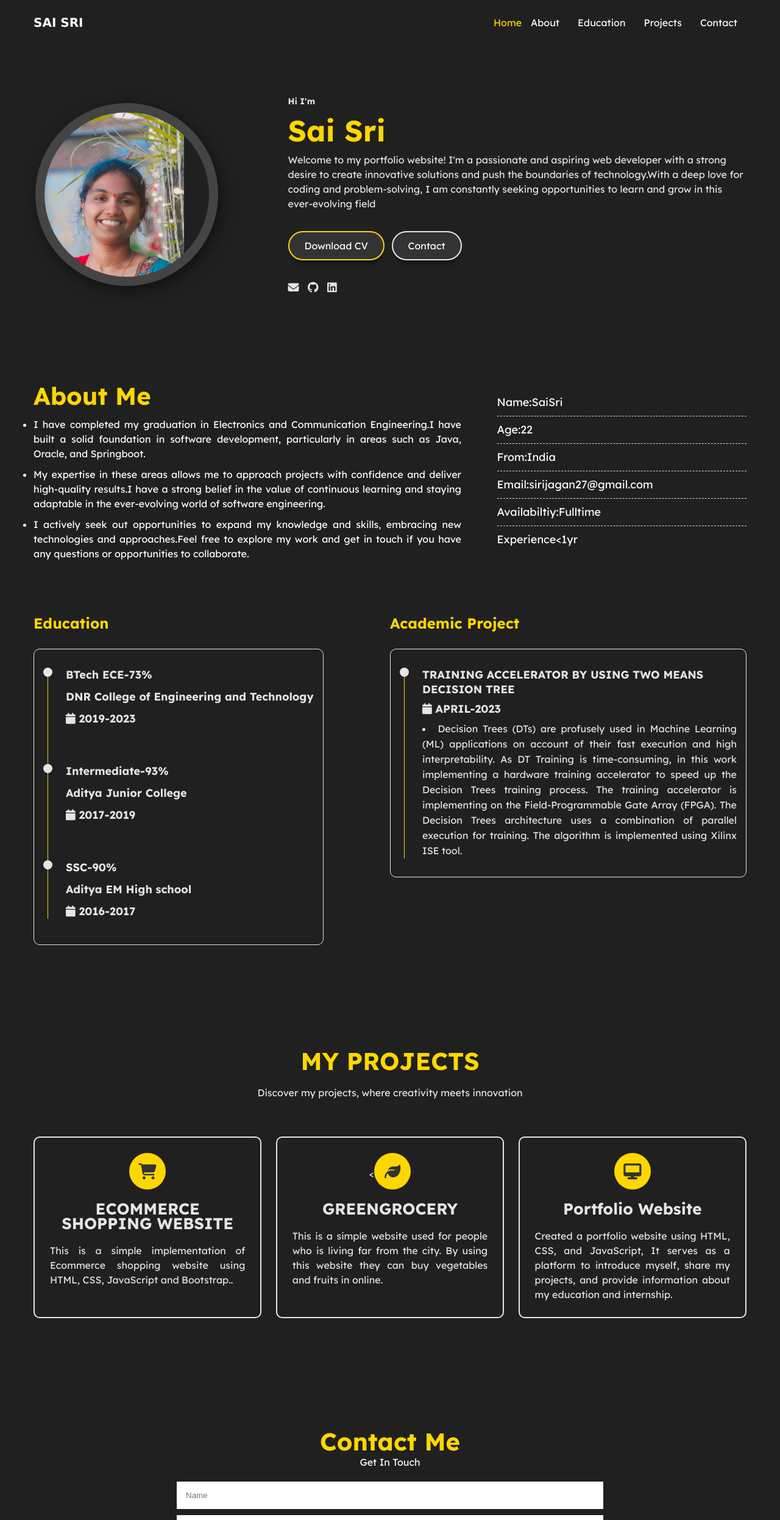
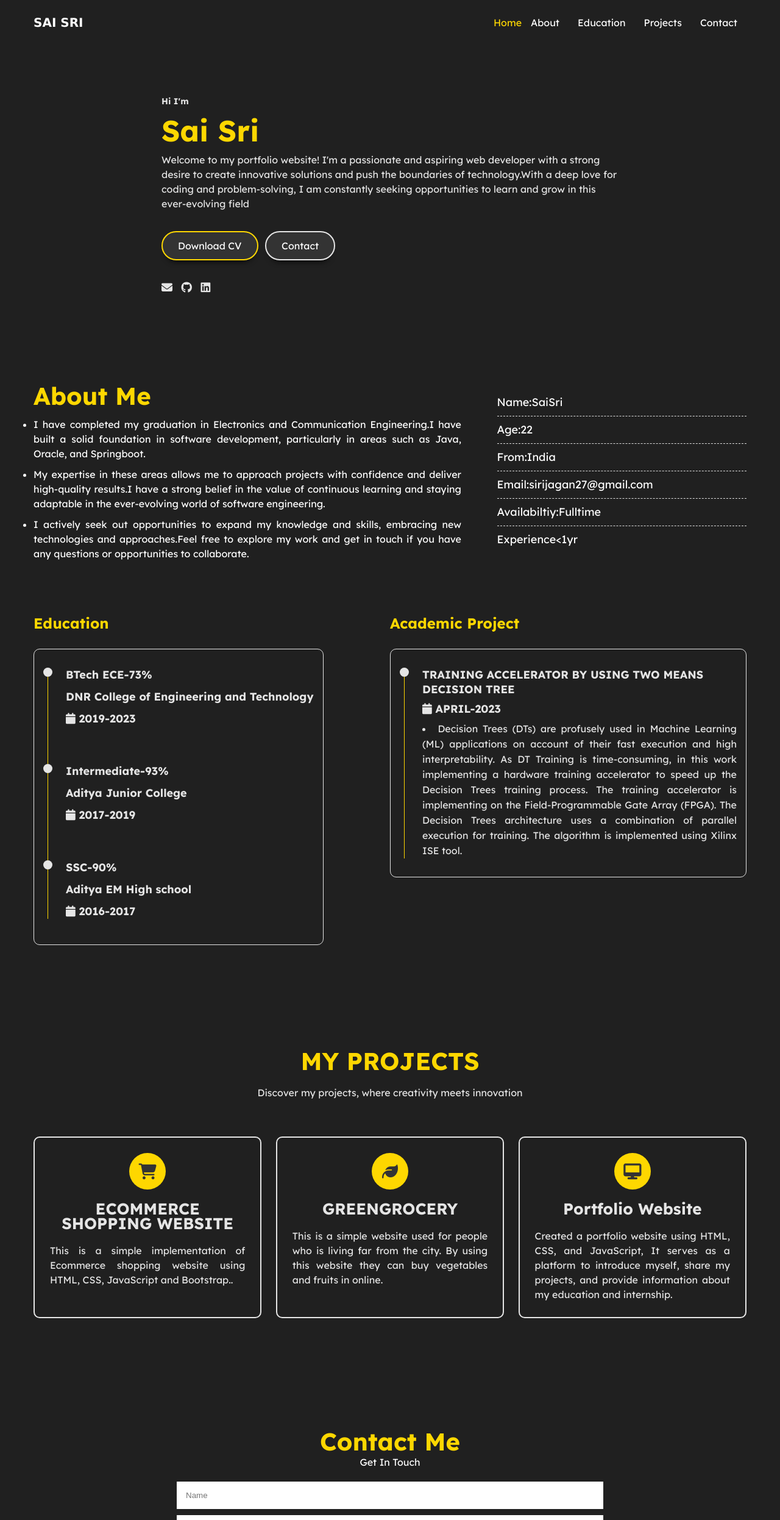
Before and after one commit to saisri2024/Portofolio, a plain HTML site: page index.html in a window 1280 px wide. Shown: the top 2493 px of the page at 61% size. Drawn offline with nearby package versions, Linux system fonts and the light colour scheme; files whose address does not match are found by name.

Commit message:
Add files via upload

```diff
--- a/index.html
+++ b/index.html
@@ -43,9 +43,10 @@
 
     <!-------------------------- Home Page -------------------------->
     <div class="FirstElement" id="home">
-        <div class="profile-photo">
+        <!-- <div class="profile-photo">
             <img src="files/siri.jpg" alt="profile picture">
-        </div>
+             <a href="https://ibb.co/k3LP0xK"><img src="./files/siri.jpg" alt="siri" border="0"></a>
+        </div> -->
         <div class="profile-text">
             <h5>Hi I'm </h5><br>
             <h1>Sai Sri</h1><br>
@@ -58,7 +59,7 @@
 
             <div class="social">
                 <a href="mailto:sirijagan27@gmail.com"><i class="fa fa-envelope"></i></a>
-                <a href="https://github.com/saisri272023"><i class="fa-brands fa-github"></i></a>
+                <a href="https://github.com/saisri2024"><i class="fa-brands fa-github"></i></a>
                 <a href=" https://www.linkedin.com/in/masabattula-sai-sri-87967a249"><i class="fa-brands fa-linkedin"></i></a>
             </div>
         </div>
@@ -188,7 +189,7 @@
                 </div>
                  <!-- 2nd Project -->
                  <div class="project">
-                    <<i class="fa-solid fa-leaf"></i>
+                    <i class="fa-solid fa-leaf"></i>
                     <h4>GREENGROCERY</h4>
                     <p>This is a simple website used for people who is living far from the city. By using this website they can buy vegetables and fruits in online.</p>
                 </div>
```
